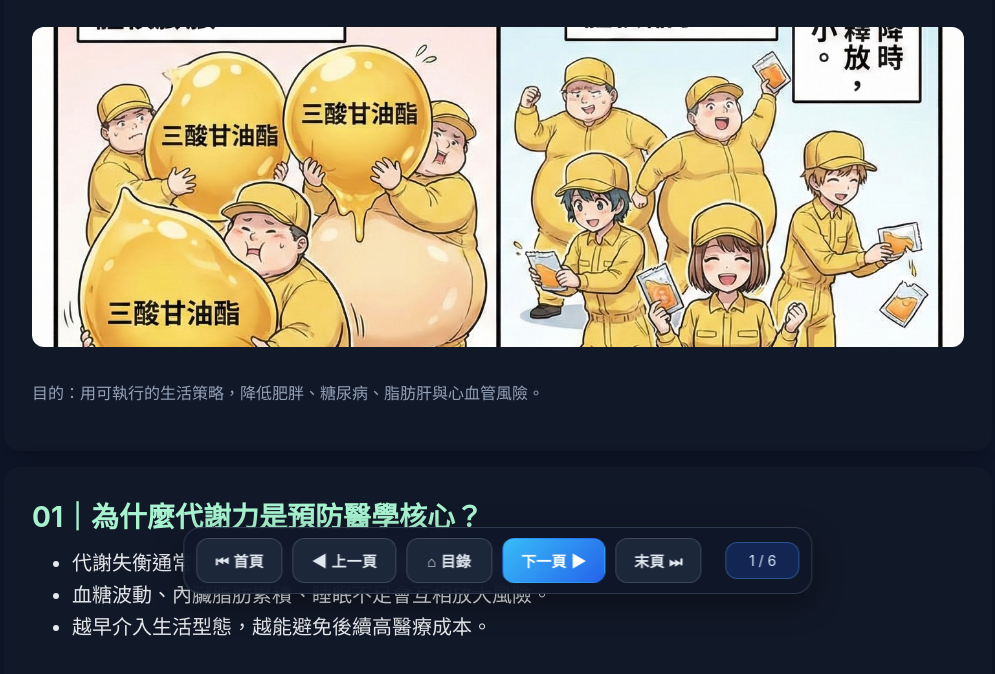
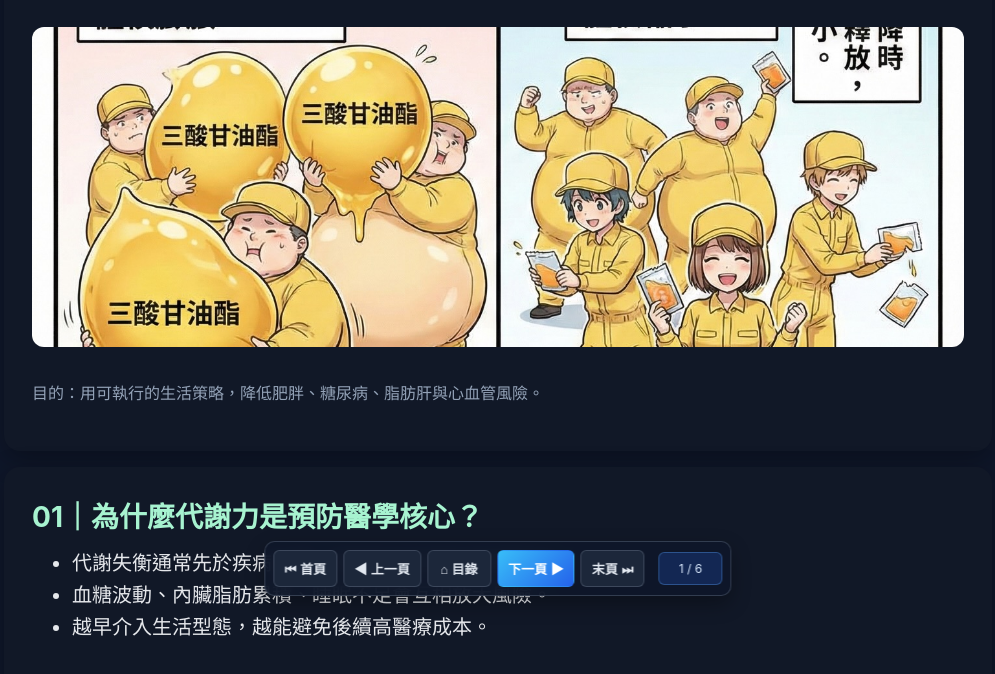
Before and after one commit to ericsawtw/preventive-med-mvp, a website: page public/ppt-metabolic-prevention.html in a window 1280 px wide. Shown: the part 192-866 px from the top of the page, without its empty margins (142-1137 px from the left). Drawn offline with Linux system fonts and the light colour scheme.

Commit message:
Adjust PPT controls to smaller square-style buttons

```diff
--- a/public/ppt-metabolic-prevention.html
+++ b/public/ppt-metabolic-prevention.html
@@ -17,12 +17,12 @@
     .grid{display:grid;grid-template-columns:1fr 1fr;gap:14px}
     .box{background:#1f2937;border-radius:12px;padding:14px}
     .tag{display:inline-block;background:#14532d;color:#dcfce7;border-radius:999px;padding:6px 12px;font-size:14px;margin-bottom:10px}
-    .controls{position:fixed;left:50%;transform:translateX(-50%);bottom:14px;background:rgba(15,23,42,.9);backdrop-filter:blur(10px);border:1px solid rgba(148,163,184,.25);padding:10px 12px;display:flex;align-items:center;gap:10px;z-index:9999;border-radius:18px;box-shadow:0 10px 30px rgba(0,0,0,.35)}
-    .btn{border:1px solid transparent;border-radius:12px;padding:11px 18px;font-size:15px;font-weight:700;cursor:pointer;letter-spacing:.2px;transition:.2s ease;min-width:86px}
+    .controls{position:fixed;left:50%;transform:translateX(-50%);bottom:12px;background:rgba(15,23,42,.92);backdrop-filter:blur(8px);border:1px solid rgba(148,163,184,.28);padding:8px;display:flex;align-items:center;gap:6px;z-index:9999;border-radius:10px;box-shadow:0 8px 20px rgba(0,0,0,.3)}
+    .btn{border:1px solid transparent;border-radius:6px;padding:8px 10px;font-size:13px;font-weight:700;cursor:pointer;letter-spacing:0;transition:.2s ease;min-width:64px}
     .btn.primary{background:linear-gradient(135deg,#38bdf8,#2563eb);color:#fff}
     .btn.secondary{background:rgba(30,41,59,.95);color:#e2e8f0;border-color:rgba(148,163,184,.28)}
     .btn:hover{transform:translateY(-1px);filter:brightness(1.06)}
-    .spacer{width:4px}.progress{font-size:14px;color:#dbeafe;background:rgba(37,99,235,.22);border:1px solid rgba(96,165,250,.35);padding:9px 12px;border-radius:12px;min-width:74px;text-align:center}
+    .spacer{width:2px}.progress{font-size:12px;color:#dbeafe;background:rgba(37,99,235,.22);border:1px solid rgba(96,165,250,.35);padding:8px 10px;border-radius:6px;min-width:64px;text-align:center}
     @media (max-width:720px){p,li{font-size:18px} h1{font-size:30px} h2{font-size:24px}}
   </style>
 </head>
```
